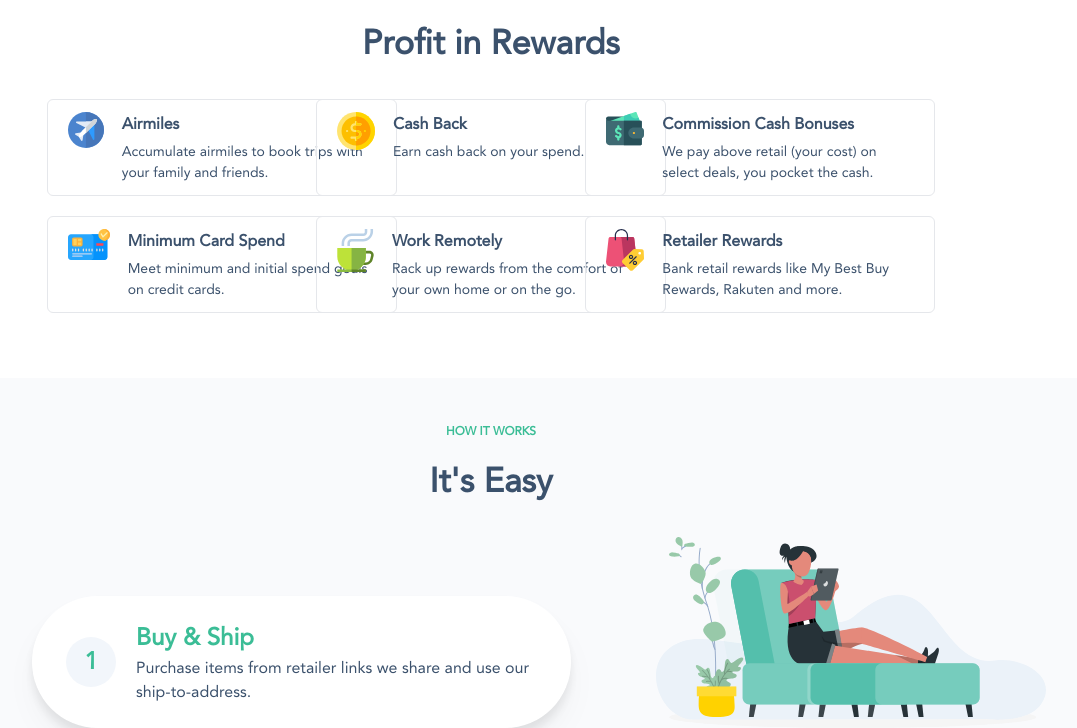
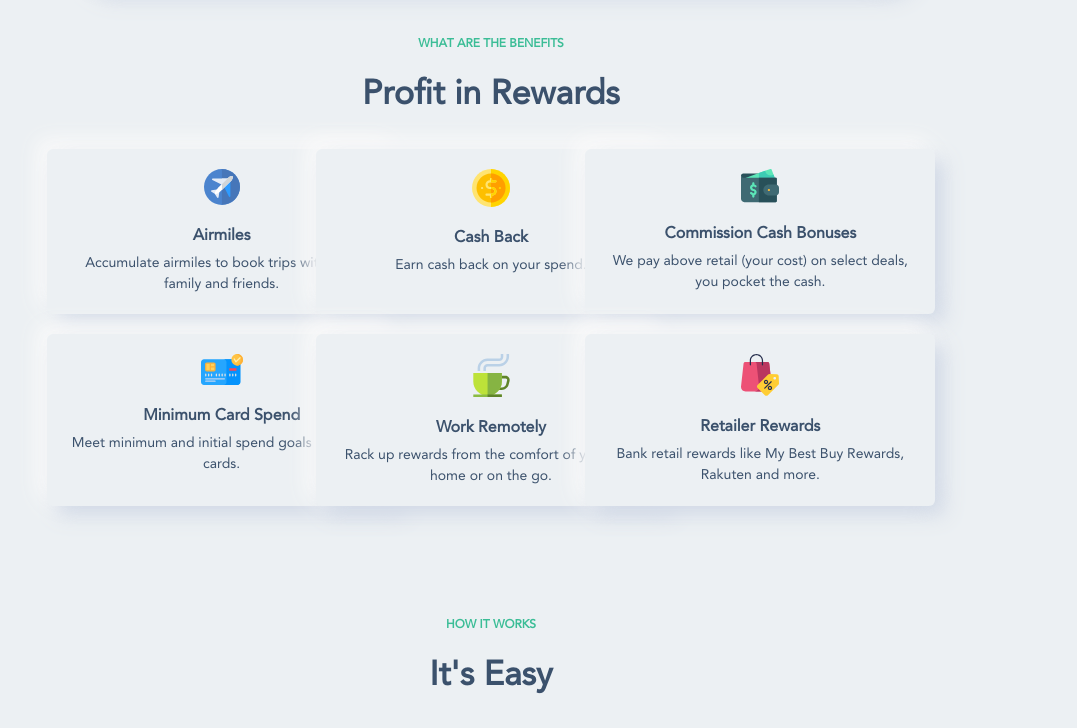
Before and after one commit to acehood0126/BuyForMeRetail, a React (Create React App) app: page / in a window 1280 px wide. Shown: the part 930-1658 px from the top of the page, without its empty margins (149-1226 px from the left). Built offline with nearby package versions, Linux system fonts and the light colour scheme.

Commit message:
Divided into Components

```diff
--- a/src/components/Accordion.jsx
+++ b/src/components/Accordion.jsx
@@ -12,7 +12,7 @@ const Accordion = ({ title, content }) => {
   return (
     <div
       onClick={HandleOpening}
-      className="cursor-pointer bg-white border-[1px] rounded-[8px] border-lightblue/20 mb-[12px] hover:drop-shadow-xl transition duration-300 ease-out hover:ease-in"
+      className="cursor-pointer bg-specwhite drop-shadow-threeDboxmiddle rounded-[8px] mb-[20px] hover:drop-shadow-threeDbox transition duration-300 ease-linear"
     >
       <div className="px-[28px] py-[20px] flex justify-between text-lightblue rounded-[8px] border-b-[1px]">
         <h4 className="font-bold">{title}</h4>
--- /dev/null
+++ b/src/components/Profitbox.jsx
@@ -0,0 +1,15 @@
+const Profitbox = ({ pic, heading, txt }) => {
+  return (
+    <div className="bg-[#ecf0f3] drop-shadow-threeDbox hover:drop-shadow-none transition ease-linear w-[350px] mb-[20px] px-[20px] py-[20px] rounded-[6px] grid justify-items-center content-start">
+      <img src={pic} className="mb-[18px]" alt="" />
+      <div>
+        <h3 className="font-bold text-[16px] mb-[5px] text-center">
+          {heading}
+        </h3>
+        <p className="text-[14px] text-center">{txt}</p>
+      </div>
+    </div>
+  );
+};
+
+export default Profitbox;
--- a/src/components/layouts/Howitworks.jsx
+++ b/src/components/layouts/Howitworks.jsx
@@ -7,10 +7,7 @@ import { forwardRef } from "react";
 
 const Howitworks = forwardRef(({ onhiwClick }, ref) => {
   return (
-    <div
-      ref={ref}
-      className="w-full px-[60px] py-[45px] flex justify-center bg-specwhite"
-    >
+    <div ref={ref} className="w-full px-[60px] py-[45px] flex justify-center">
       <div className="w-[1140px] px-[15px]">
         {/* Header */}
         <div className="w-full mb-[30px]">
@@ -25,8 +22,8 @@ const Howitworks = forwardRef(({ onhiwClick }, ref) => {
         <div className="w-full">
           <div className="mx-[-15px] grid grid-cols-12 mb-[116px]">
             <div className="col-span-7 flex justify-end items-end px-[15px]">
-              <div className="w-[539px] h-[132px] bg-white rounded-full px-[34px] py-[16px] drop-shadow-xl flex items-center">
-                <div className="w-[50px] h-[50px] min-w-[50px] rounded-full bg-[#f2f6fb] flex justify-center items-center text-lightgreen font-bold text-[24px]">
+              <div className="transition ease-linear drop-shadow-threeDbox hover:drop-shadow-none w-[539px] h-[132px] bg-specwhite rounded-full px-[34px] py-[16px] flex items-center">
+                <div className="w-[50px] h-[50px] min-w-[50px] rounded-full border-dashed border-lightgreen border-[1px] flex justify-center items-center text-lightgreen font-bold text-[24px]">
                   1
                 </div>
                 <div className="ml-[20px]">
@@ -54,8 +51,8 @@ const Howitworks = forwardRef(({ onhiwClick }, ref) => {
               <img src={getpaid} alt="" />
             </div>
             <div className="col-span-7 flex justify-end items-end">
-              <div className="w-[539px] h-[132px] bg-white rounded-full px-[34px] py-[16px] drop-shadow-xl flex items-center">
-                <div className="w-[50px] h-[50px] min-w-[50px] rounded-full bg-[#f2f6fb] flex justify-center items-center text-lightgreen font-bold text-[24px]">
+              <div className="transition ease-linear drop-shadow-threeDbox hover:drop-shadow-none bg-specwhite w-[539px] h-[132px] rounded-full px-[34px] py-[16px] flex items-center">
+                <div className="w-[50px] h-[50px] min-w-[50px] rounded-full border-dashed border-lightgreen border-[1px] flex justify-center items-center text-lightgreen font-bold text-[24px]">
                   2
                 </div>
                 <div className="ml-[20px]">
@@ -76,8 +73,8 @@ const Howitworks = forwardRef(({ onhiwClick }, ref) => {
           </div>
           <div className="mx-[-15px] grid grid-cols-12">
             <div className="col-span-7 flex justify-end items-end">
-              <div className="w-[539px] h-[132px] bg-white rounded-full px-[34px] py-[16px] drop-shadow-xl flex items-center">
-                <div className="w-[50px] h-[50px] min-w-[50px] rounded-full bg-[#f2f6fb] flex justify-center items-center text-lightgreen font-bold text-[24px]">
+              <div className="transition ease-linear drop-shadow-threeDbox hover:drop-shadow-none bg-specwhite w-[539px] h-[132px] rounded-full px-[34px] py-[16px] flex items-center">
+                <div className="w-[50px] h-[50px] min-w-[50px] rounded-full border-dashed border-lightgreen border-[1px] flex justify-center items-center text-lightgreen font-bold text-[24px]">
                   3
                 </div>
                 <div className="ml-[20px]">
--- a/src/components/layouts/Joinus.jsx
+++ b/src/components/layouts/Joinus.jsx
@@ -1,7 +1,7 @@
 const Joinus = () => {
   return (
-    <div className="w-full h-[70px] border-[1px] border-[#3bbd96] border-opacity-30 bg-[#3bbd96] bg-opacity-10">
-      <div className="h-full mx-[220px] px-[15px]">
+    <div className="w-full h-[70px] mt-[50px] bg-[#ecf0f3]">
+      <div className="h-full mx-[220px] px-[15px] bg-[#ecf0f3] rounded-full drop-shadow-threeDbox">
         <div className="h-full py-[15px] flex justify-center items-center">
           <p className="text-[14px] text-[#3b516c] pr-[25px]">
             Join our email list to stay up to date on our latest deals
--- a/src/components/layouts/Landing.jsx
+++ b/src/components/layouts/Landing.jsx
@@ -6,7 +6,7 @@ const Landing = () => {
   return (
     <div
       style={{ backgroundImage: `url('${landingback}')` }}
-      className="w-full h-screen px-[80px] pt-[129px] bg-cover bg-center pb-[45px] overflow-hidden"
+      className="bg-[#ecf0f3] w-full h-screen px-[80px] pt-[129px] bg-cover bg-bottom pb-[45px] overflow-hidden"
     >
       {/* <img src={macbook} alt="" /> */}
       <div className="w-full h-full grid grid-cols-5">
@@ -29,7 +29,7 @@ const Landing = () => {
             </p>
             <div className="w-[290px] grid grid-cols-1 justify-items-center">
               <Link to="/register" className="mb-[17px]">
-                <button className="transition bg-lightgreen hover:bg-darkgreen ease-out hover:ease-in rounded-[6px] text-white px-[12px] py-[6px] w-[185px] h-[40px]">
+                <button className="transition ease-linear bg-lightgreen hover:bg-darkgreen rounded-[6px] text-white px-[12px] py-[6px] w-[185px] h-[40px]">
                   Get Started
                 </button>
               </Link>
--- a/src/components/layouts/Navbar.jsx
+++ b/src/components/layouts/Navbar.jsx
@@ -15,7 +15,7 @@ const Navbar = forwardRef(({ onhiwClick }, ref) => {
     <nav
       className={classNames(
         scrollPosition > 0
-          ? "drop-shadow-md bg-white/70 backdrop-blur-sm"
+          ? "drop-shadow-md bg-specwhite/70 backdrop-blur-sm"
           : "drop-shadow-none bg-none",
         "fixed w-full h-[55px] z-10 top-0 transition ease-linear"
       )}
--- a/src/components/layouts/Profitrewards.jsx
+++ b/src/components/layouts/Profitrewards.jsx
@@ -5,9 +5,11 @@ import cardspend from "../../assets/img/card-spend.svg";
 import workremotely from "../../assets/img/work-remotely.svg";
 import retailerreward from "../../assets/img/retailer-reward.svg";
 
+import Profitbox from "../Profitbox";
+
 const Profitrewards = () => {
   return (
-    <div className="w-full px-[60px] py-[45px]">
+    <div className="w-full px-[60px] py-[45px] bg-[#ecf0f3]">
       <div className="mx-[161px] px-[15px]">
         <div className="w-full mb-[30px]">
           <p className="text-center uppercase text-[12px] text-lightgreen font-bold mb-[15px]">
@@ -18,65 +20,37 @@ const Profitrewards = () => {
           </h1>
         </div>
         <div className="w-full grid grid-cols-3 justify-items-center text-lightblue">
-          <div className="w-[350px] mb-[20px] px-[20px] py-[12px] border-[1px] rounded-[6px] flex items-start">
-            <img src={airmile} className="mr-[18px]" alt="" />
-            <div>
-              <h3 className="font-bold text-[16px] mb-[5px]">Airmiles</h3>
-              <p className="text-[14px]">
-                Accumulate airmiles to book trips with your family and friends.
-              </p>
-            </div>
-          </div>
-          <div className="w-[350px] mb-[20px] px-[20px] py-[12px] border-[1px] rounded-[6px] flex items-start">
-            <img src={cashback} className="mr-[18px]" alt="" />
-            <div>
-              <h3 className="font-bold text-[16px] mb-[5px]">Cash Back</h3>
-              <p className="text-[14px]">Earn cash back on your spend.</p>
-            </div>
-          </div>
-          <div className="w-[350px] mb-[20px] px-[20px] py-[12px] border-[1px] rounded-[6px] flex items-start">
-            <img src={cashbonus} className="mr-[18px]" alt="" />
-            <div>
-              <h3 className="font-bold text-[16px] mb-[5px]">
-                Commission Cash Bonuses
-              </h3>
-              <p className="text-[14px]">
-                We pay above retail (your cost) on select deals, you pocket the
-                cash.
-              </p>
-            </div>
-          </div>
-          <div className="w-[350px] mb-[20px] px-[20px] py-[12px] border-[1px] rounded-[6px] flex items-start">
-            <img src={cardspend} className="mr-[18px]" alt="" />
-            <div>
-              <h3 className="font-bold text-[16px] mb-[5px]">
-                Minimum Card Spend
-              </h3>
-              <p className="text-[14px]">
-                Meet minimum and initial spend goals on credit cards.
-              </p>
-            </div>
-          </div>
-          <div className="w-[350px] mb-[20px] px-[20px] py-[12px] border-[1px] rounded-[6px] flex items-start">
-            <img src={workremotely} className="mr-[18px]" alt="" />
-            <div>
-              <h3 className="font-bold text-[16px] mb-[5px]">Work Remotely</h3>
-              <p className="text-[14px]">
-                Rack up rewards from the comfort of your own home or on the go.
-              </p>
-            </div>
-          </div>
-          <div className="w-[350px] mb-[20px] px-[20px] py-[12px] border-[1px] rounded-[6px] flex items-start">
-            <img src={retailerreward} className="mr-[18px]" alt="" />
-            <div>
-              <h3 className="font-bold text-[16px] mb-[5px]">
-                Retailer Rewards
-              </h3>
-              <p className="text-[14px]">
-                Bank retail rewards like My Best Buy Rewards, Rakuten and more.
-              </p>
-            </div>
-          </div>
+          <Profitbox
+            pic={airmile}
+            heading="Airmiles"
+            txt="Accumulate airmiles to book trips with your family and friends."
+          />
+          <Profitbox
+            pic={cashback}
+            heading="Cash Back"
+            txt="Earn cash back on your spend."
+          />
+          <Profitbox
+            pic={cashbonus}
+            heading="Commission Cash Bonuses"
+            txt="We pay above retail (your cost) on select deals, you pocket the
+                cash."
+          />
+          <Profitbox
+            pic={cardspend}
+            heading="Minimum Card Spend"
+            txt="Meet minimum and initial spend goals on credit cards."
+          />
+          <Profitbox
+            pic={workremotely}
+            heading="Work Remotely"
+            txt="Rack up rewards from the comfort of your own home or on the go."
+          />
+          <Profitbox
+            pic={retailerreward}
+            heading="Retailer Rewards"
+            txt="Bank retail rewards like My Best Buy Rewards, Rakuten and more."
+          />
         </div>
       </div>
     </div>
--- a/src/pages/Dashboard.jsx
+++ b/src/pages/Dashboard.jsx
@@ -21,7 +21,7 @@ const Dashboard = () => {
   };
 
   return (
-    <div className="font-Avenir">
+    <div className="font-Avenir bg-[#ecf0f3]">
       <Navbar ref={howitworksref} onhiwClick={handlescrollhiw} />
       <Landing />
       <Joinus />
```
Also changed, not shown: src/components/Compoundinput.jsx (added, +15 -0 lines), src/components/layouts/Contactus.jsx (+6 -33 lines), tailwind.config.js (+6 -1 lines), src/assets/img/landingback.svg.
